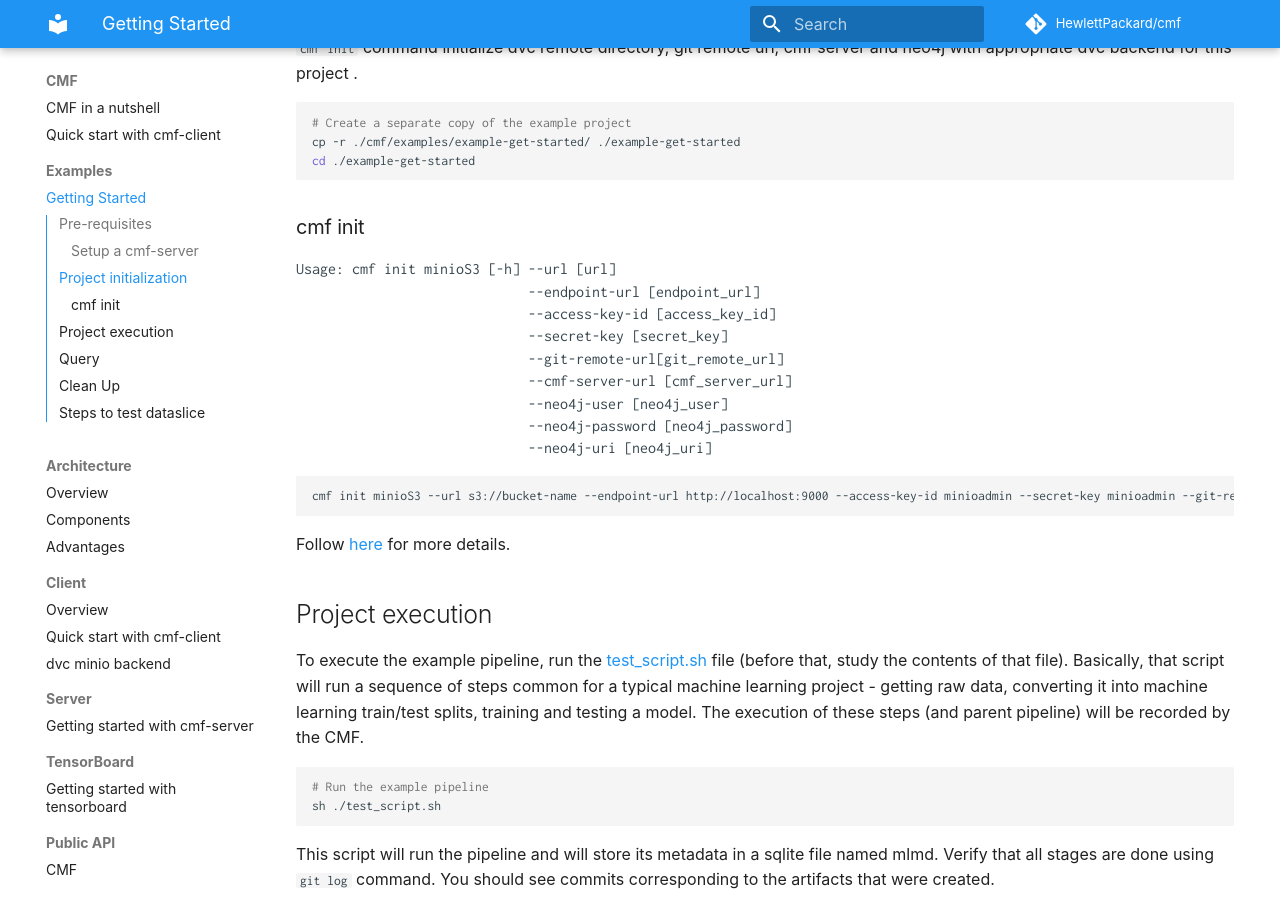
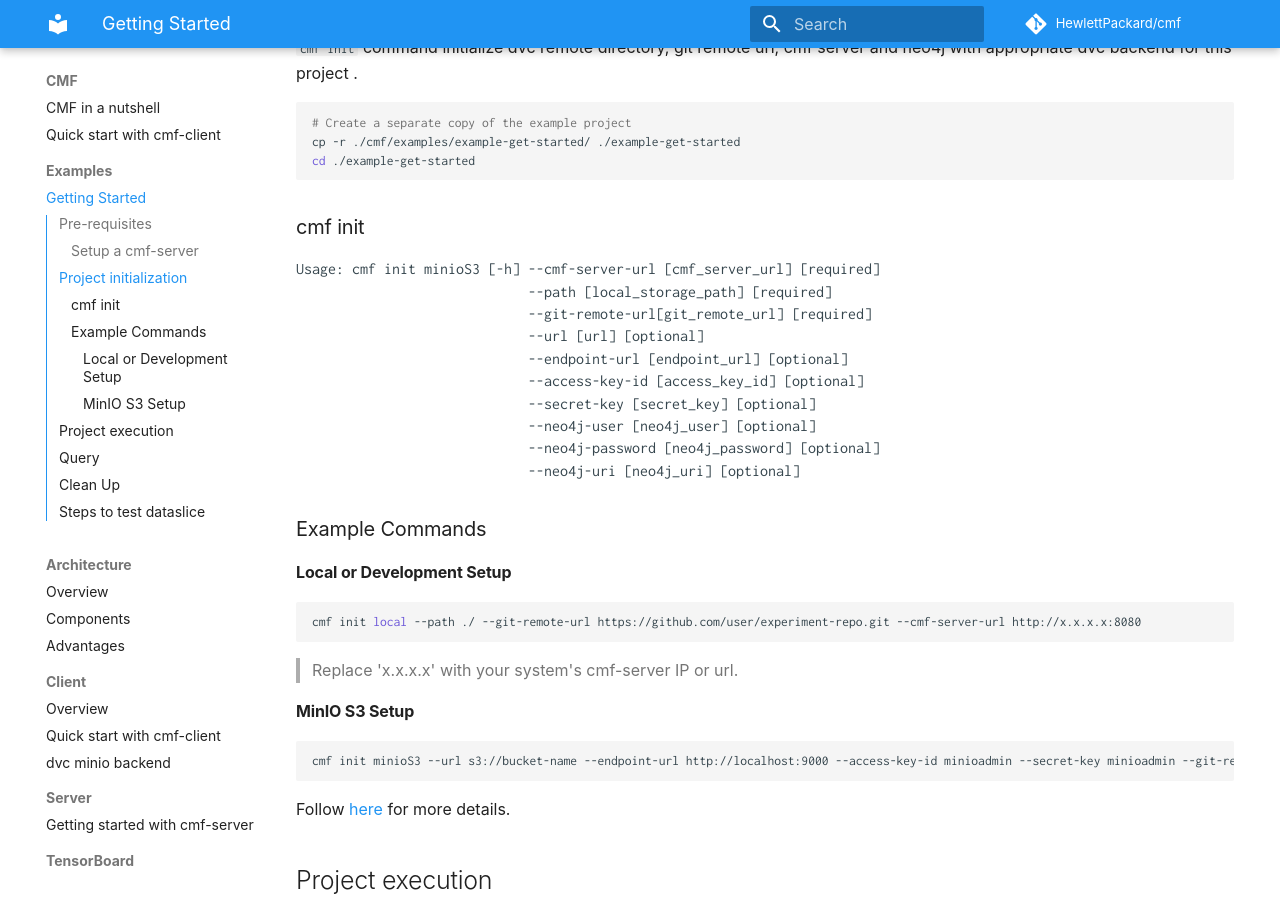
Before and after one commit to HewlettPackard/cmf, an MkDocs documentation site: the page built from docs/examples/getting_started.md, in a window 1280 px wide and 900 px high, scrolled down 1438 px. Built offline with MkDocs 1.6.1 and Material for MkDocs 9.7.7, drawn with Linux system fonts in a browser that asks for light colours; some web fonts are replaced; comment, search, counter and statistics services are not loaded.

Commit message:
Update getting_started.md
Added example for "cmf init" command for local or development use.

````diff
--- a/docs/examples/getting_started.md
+++ b/docs/examples/getting_started.md
@@ -68,16 +68,24 @@ cd ./example-get-started
 ```
 ### cmf init
 <pre>
-Usage: cmf init minioS3 [-h] --url [url]
-                             --endpoint-url [endpoint_url]
-                             --access-key-id [access_key_id]
-                             --secret-key [secret_key]
-                             --git-remote-url[git_remote_url]
-                             --cmf-server-url [cmf_server_url]
-                             --neo4j-user [neo4j_user]
-                             --neo4j-password [neo4j_password]
-                             --neo4j-uri [neo4j_uri]
+Usage: cmf init minioS3 [-h] --cmf-server-url [cmf_server_url] [required]
+                             --path [local_storage_path] [required]
+                             --git-remote-url[git_remote_url] [required]
+                             --url [url] [optional]
+                             --endpoint-url [endpoint_url] [optional]
+                             --access-key-id [access_key_id] [optional]
+                             --secret-key [secret_key] [optional]
+                             --neo4j-user [neo4j_user] [optional]
+                             --neo4j-password [neo4j_password] [optional]
+                             --neo4j-uri [neo4j_uri] [optional]
 </pre>
+### Example Commands
+#### Local or Development Setup
+```shell
+cmf init local --path ./ --git-remote-url https://github.com/user/experiment-repo.git --cmf-server-url http://x.x.x.x:8080
+```
+> Replace 'x.x.x.x' with your system's cmf-server IP or url.
+#### MinIO S3 Setup
 ```shell
 cmf init minioS3 --url s3://bucket-name --endpoint-url http://localhost:9000 --access-key-id minioadmin --secret-key minioadmin --git-remote-url https://github.com/user/experiment-repo.git --cmf-server-url http://127.0.0.1:80 --neo4j-user neo4j --neo4j-password password --neo4j-uri bolt://localhost:7687
 ```
````
